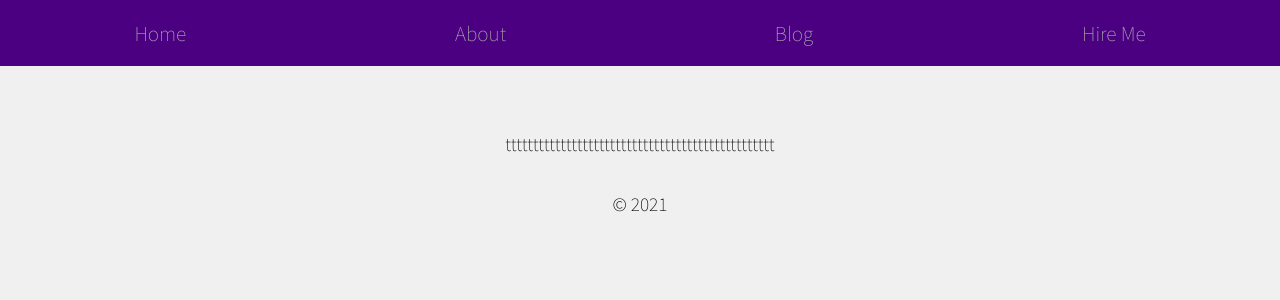
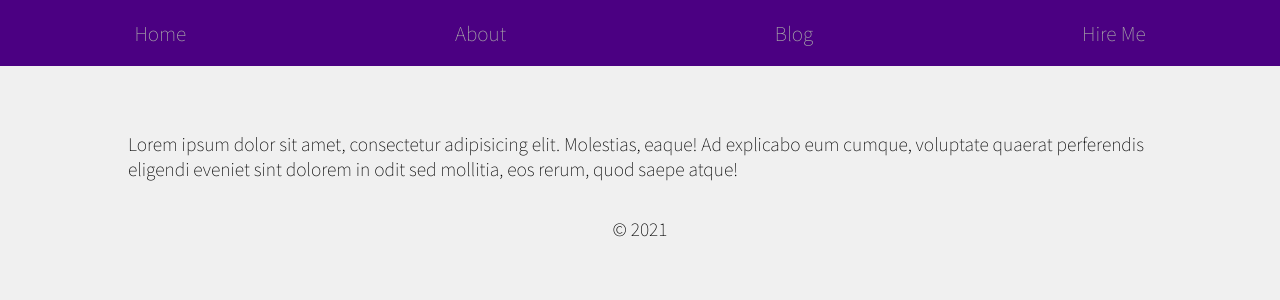
Before and after one commit to newt0/portfolio-next, a Next.js app: page /post in a window 1280 px wide. Shown: the top 300 px of the page. Built offline with nearby package versions, Linux system fonts and the light colour scheme; a small style sheet from the web is missing.

Commit message:
fix: dummy text

```diff
--- a/pages/index.js
+++ b/pages/index.js
@@ -2,7 +2,7 @@ import Layout from "../components/Layout";
 
 const Index = () => (
   <Layout title="home">
-    <div>test</div>
+    <p>Welcome to the home page</p>
   </Layout>
 );
 
--- a/pages/post.js
+++ b/pages/post.js
@@ -3,7 +3,11 @@ import { withRouter } from "next/router";
 
 const Post = ({ router }) => (
   <Layout title={router.query.title}>
-    <p>ttttttttttttttttttttttttttttttttttttttttttttttttt</p>
+    <p style={{ width: "80vw" }}>
+      Lorem ipsum dolor sit amet, consectetur adipisicing elit. Molestias,
+      eaque! Ad explicabo eum cumque, voluptate quaerat perferendis eligendi
+      eveniet sint dolorem in odit sed mollitia, eos rerum, quod saepe atque!{" "}
+    </p>
   </Layout>
 );
 
```
Also changed, not shown: pages/hireme.js (+8 -1 lines).
